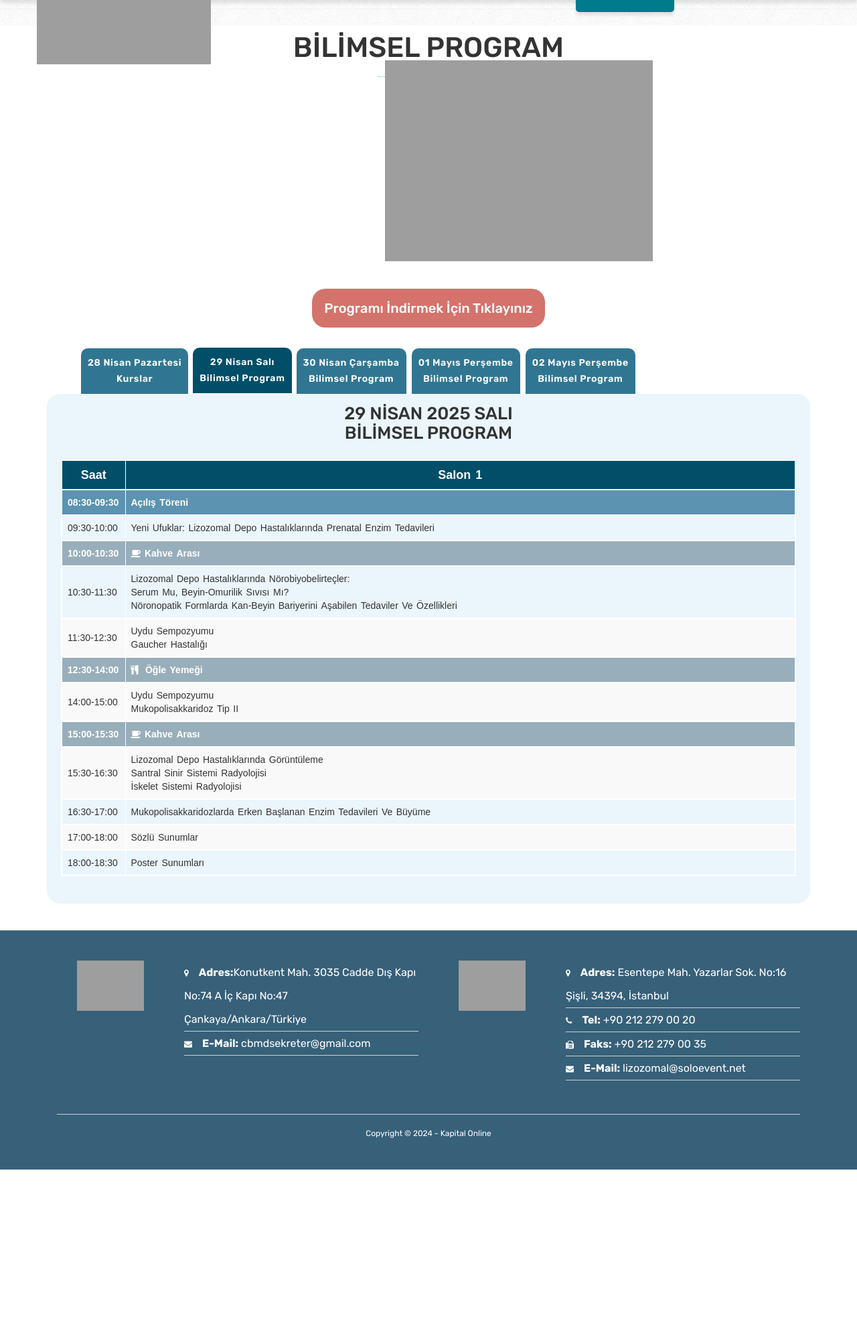
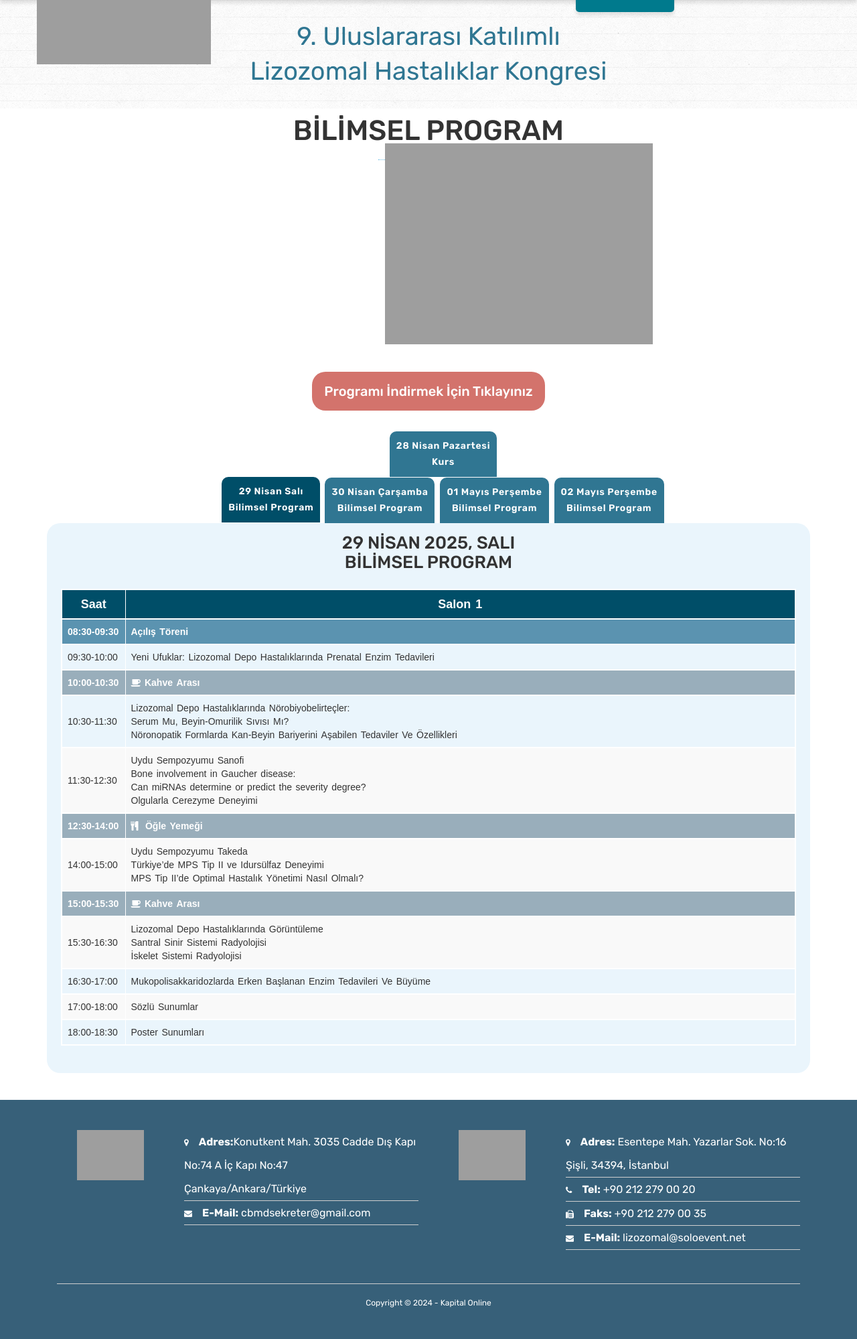
Before and after one commit to haksoz/lizozomal2025, a PHP site: page /program-demo.php in a window 1280 px wide, after a click that opens the changed part. Shown: the part 130-2129 px from the top of the page at 67% size. Before the commit the page ends 1876 px from the top, so only its background shows below. Run offline with PHP 8.4, Linux system fonts and the light colour scheme; some libraries are stand-ins or nearby versions; some web fonts are replaced; grey boxes are pictures that could not be loaded.

Commit message:
tasarım ve içerik düzenlemesi

```diff
--- a/css/style.css
+++ b/css/style.css
@@ -3315,3 +3315,13 @@ footer .img-responsive {
 .program-lang-tab > div:hover h6{
     color: #ffffff;
 }
+.nav.nav-tabs .courses{
+    text-align: center;
+    width: 15%;
+    display: block;
+}
+@media screen and (max-width: 768px){
+    .nav.nav-tabs .courses{
+        width: 50%;
+    }
+}
--- a/program-demo.php
+++ b/program-demo.php
@@ -25,7 +25,7 @@
                 <div class="jumbotron"></div><!-- /jumbotron-->
                 <div class="jumbo-heading" style="background-color: transparent;">
                     <!-- Heading -->
-
+                    <h1>9. Uluslararası Katılımlı <br>Lizozomal Hastalıklar Kongresi</h1><!-- Breadcrumb -->
                 </div><!-- /jumbo-heading -->
             </div><!-- /container-fluid-->
         </section><!--Section Blog ends -->
@@ -59,11 +59,10 @@
 					</a>
                 </div>
                     <div class="tab" role="tabpanel">
-                        <!-- Nav tabs -->
-                        <ul class="nav nav-tabs date-button" role="tablist" >
-                            <li class="active" role="presentation">
-                                <a data-toggle="tab" href="#Section1" role="tab" style="text-align: center;">28 Nisan Pazartesi <br>Kurslar</a>
-                            </li>
+                        <ul class="nav nav-tabs date-button" role="tablist" style="display: flex;justify-content: center;flex-wrap: wrap;">
+                               <li class="active" role="presentation" style="width: 100%;display: flex;justify-content: center;">
+                                   <a data-toggle="tab" href="#Section1" role="tab" class="courses">28 Nisan Pazartesi <br>Kurs</a>
+                               </li>
                             <li role="presentation">
                                 <a data-toggle="tab" href="#Section2" role="tab" style="text-align: center;">29 Nisan Salı<br>Bilimsel Program</a>
                             </li>
@@ -79,7 +78,7 @@
                         </ul><!-- Tab panes -->
                         <div class="tab-content">
                             <div class="tab-pane active in fade" id="Section1" role="tabpanel">
-                                <h4 class="text-center">28 NİSAN 2025 PAZARTESİ <br> KURSLAR</h4>
+                                <h4 class="text-center">28 NİSAN 2025, PAZARTESİ <br> KURS</h4>
 
                                 <div class="tab program" role="tabpanel">
                                     <div class="tab-content ">
@@ -163,7 +162,7 @@
 
                             </div><!-- /tab-panel -->
                             <div class="tab-pane fade" id="Section2" role="tabpanel">
-                                <h4 class="text-center">29 NİSAN 2025 SALI <br> BİLİMSEL PROGRAM</h4>
+                                <h4 class="text-center">29 NİSAN 2025, SALI <br> BİLİMSEL PROGRAM</h4>
                                 <div class="tab program" role="tabpanel">
 
                                     <div class="tab-content ">
@@ -207,8 +206,11 @@
                                                 <tr>
                                                     <td class="oturum sub_clock">11:30-12:30</td>
                                                     <td class="oturum">
-                                                        Uydu Sempozyumu <br>
-                                                        Gaucher Hastalığı <br>
+                                                        Uydu Sempozyumu Sanofi<br>
+                                                        Bone involvement in Gaucher disease: <br>
+                                                        Can miRNAs determine or predict the severity degree? <br>
+                                                        Olgularla Cerezyme Deneyimi
+                                                        <br>
                                                     </td>
                                                 </tr>
                                                 <tr>
@@ -218,9 +220,9 @@
                                                 <tr>
                                                     <td class="oturum sub_clock">14:00-15:00</td>
                                                     <td class="oturum">
-                                                        Uydu Sempozyumu <br>
-                                                        Mukopolisakkaridoz Tip II
-                                                    </td>
+                                                        Uydu Sempozyumu Takeda<br>
+                                                        Türkiye’de MPS Tip II ve Idursülfaz Deneyimi <br>
+                                                        MPS Tip II’de Optimal Hastalık Yönetimi Nasıl Olmalı?
                                                 </tr>
                                                 <tr>
                                                     <td class="breaktime">15:00-15:30</td>
@@ -260,7 +262,7 @@
                                 </div>
                             </div><!-- /tab-panel -->
                             <div class="tab-pane fade" id="Section3" role="tabpanel">
-                                <h4 class="text-center">30 NİSAN 2025 ÇARŞAMBA <br> BİLİMSEL PROGRAM</h4>
+                                <h4 class="text-center">30 NİSAN 2025, ÇARŞAMBA <br> BİLİMSEL PROGRAM</h4>
                                 <div class="tab program" role="tabpanel">
 
                                     <div class="tab-content ">
@@ -286,8 +288,7 @@
                                                 <tr>
                                                     <td class="oturum sub_clock">09:00-09:30</td>
                                                     <td class="oturum">
-                                                        Lizozomal Depo Hastalıklarında <br>
-                                                        İnflamasyon Ve Antiinflamatuvar Tedaviler
+                                                        Lizozomal Depo Hastalıklarında İnflamasyon Ve Antiinflamatuvar Tedaviler
                                                     </td>
                                                 </tr>
                                                 <tr>
@@ -317,8 +318,8 @@
                                                     <td class="oturum">
                                                         Güncel Bilgiler Işığında Oligosakkaridozlar <br>
                                                         Mannosidoz<br>
+                                                        Siyalik Asit Metabolizması Hastalıkları <br>
                                                         Fukosidoz<br>
-                                                        Siyalik Asit Metabolizması Hastalıkları
                                                     </td>
                                                 </tr>
                                                 <tr>
@@ -353,7 +354,7 @@
                                 </div>
                             </div><!-- /tab-panel -->
                             <div class="tab-pane fade" id="Section4" role="tabpanel">
-                                <h4 class="text-center">01 MAYIS 2025 PERŞEMBE <br> BİLİMSEL PROGRAM </h4>
+                                <h4 class="text-center">01 MAYIS 2025, PERŞEMBE <br> BİLİMSEL PROGRAM </h4>
                                 <div class="tab program" role="tabpanel">
 
                                     <div class="tab-content ">
@@ -379,7 +380,9 @@
                                                 <tr>
                                                     <td class="oturum sub_clock">09:00-09:30</td>
                                                     <td class="oturum">
-                                                        Metakromatik LökoDistrofide Gen Tedavisi Ve Nörolojik Sonuçları
+                                                        Atidarsagene autotemcel autologous hematopoietic stem cell gene therapy:
+                                                        <br>
+                                                        Cognitive and motor development in metachromatic leukodystrophy
                                                     </td>
                                                 </tr>
                                                 <tr>
@@ -396,7 +399,7 @@
                                                     <td class="oturum sub_clock">11:00-12:00</td>
                                                     <td class="oturum">
                                                         Lizozomal Depo Hastalıklarında Güncel Tedaviler - 1 <br>
-                                                        Mukopolisakkaridoz Tip II<br>
+                                                        Mukopolisakkaridoz Tip III<br>
                                                         Mukopolisakkaridoz Tip IVA
                                                     </td>
                                                 </tr>
@@ -431,7 +434,7 @@
                                 </div>
                             </div><!-- /tab-panel -->
                             <div class="tab-pane fade" id="Section20" role="tabpanel">
-                                <h4 class="text-center">02 MAYIS 2025 CUMA <br> BİLİMSEL PROGRAM</h4>
+                                <h4 class="text-center">02 MAYIS 2025, CUMA <br> BİLİMSEL PROGRAM</h4>
                                 <div class="tab program" role="tabpanel">
 
                                     <div class="tab-content ">
```
